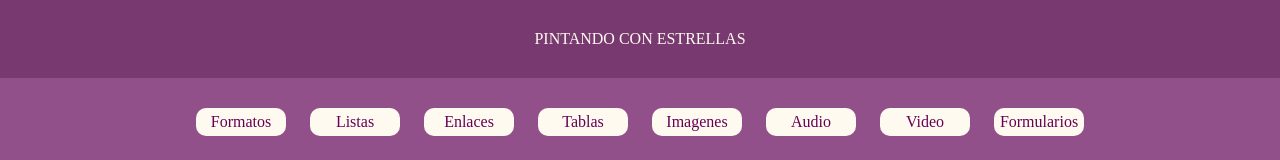
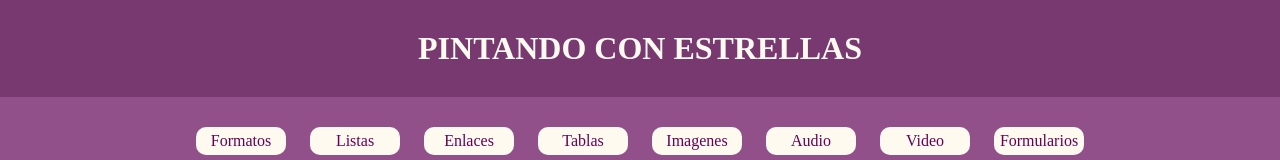
Before and after one commit to nancy595/nancy595.github.io, a plain HTML site: page html/video.html in a window 1280 px wide. Shown: the top 160 px of the page. Drawn offline with Linux system fonts and the light colour scheme.

Commit message:
Update video.html
agregue la etiqueta de encabezado nivel 1

```diff
--- a/html/video.html
+++ b/html/video.html
@@ -20,7 +20,7 @@
 	</style>
 </head>
 <body>
-	<header>PINTANDO CON ESTRELLAS</header>
+	<header><h1>PINTANDO CON ESTRELLAS</h1></header>
 	<nav>
 		<ul>
 			<li><a href="../index.html">Formatos</a></li>
```
